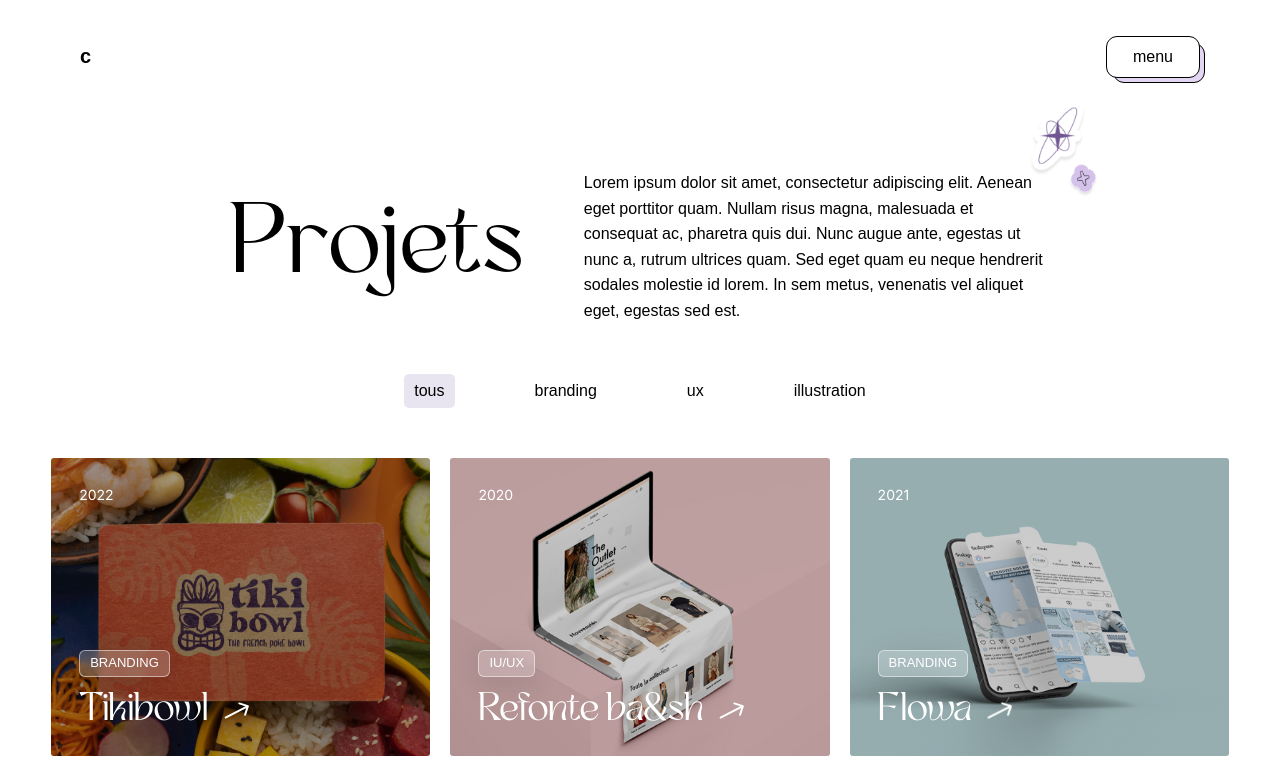
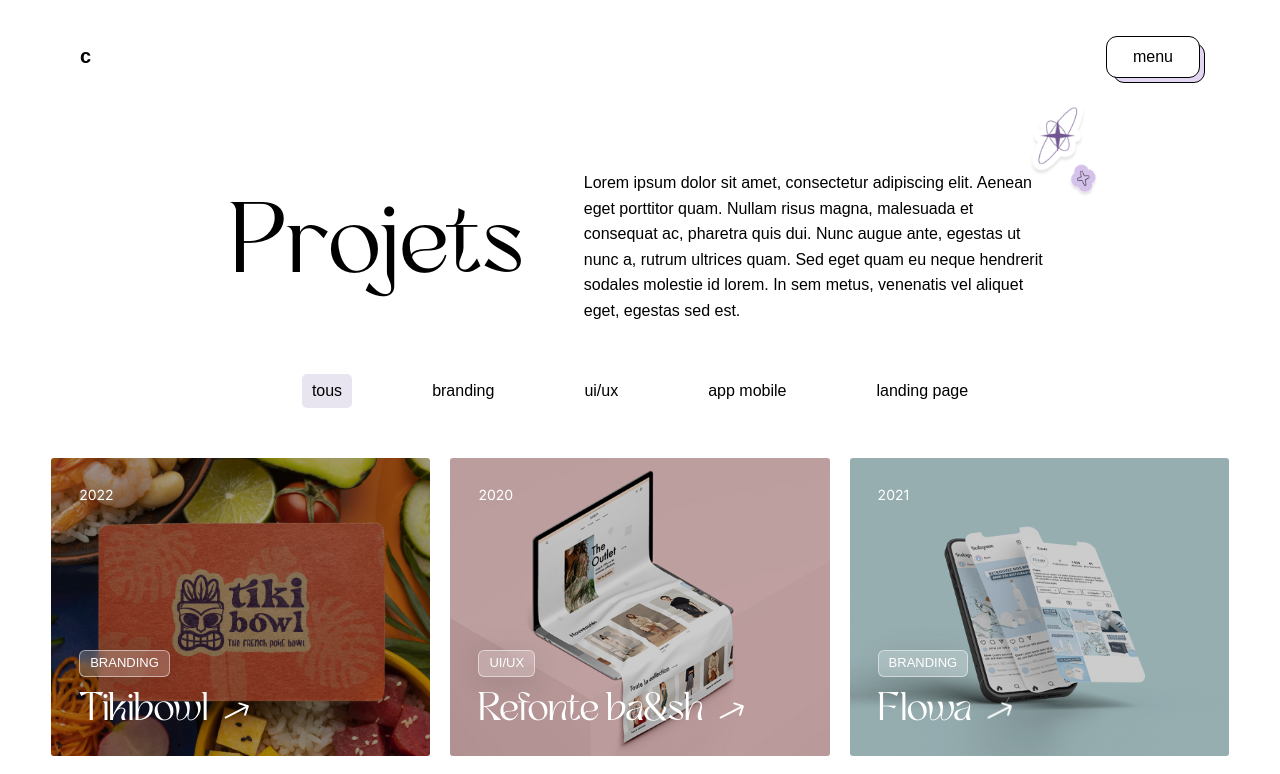
Before and after one commit to chavlt/react-portfolio-2023, a React (Create React App) app: page /projects in a window 1280 px wide. Shown: the top 774 px of the page. Built offline with nearby package versions, Linux system fonts and the light colour scheme.

Commit message:
project list : make filters working

```diff
--- a/src/components/ProjectItem.js
+++ b/src/components/ProjectItem.js
@@ -1,12 +1,11 @@
 import React from 'react';
-import PropTypes from 'prop-types';
 import '../styles/ProjectItem.scss'; // Assurez-vous d'importer le fichier CSS
 import arrow from '../assets/white-arrow.svg'
 
 
 const ProjectItem = ({ link, tags, image, year, title }) => {
   return (
-    <a className="projects-list__item project" href={link} data-tags={tags}>
+    <a className="projects-list__item project" href={link} data-tags={tags} data-title={title}>
       <div className="project__overlay"></div>
       <img className="project__image" src={image} alt={title}></img>
       <p className="project__year">{year}</p>
@@ -29,13 +28,4 @@
   );
 };
 
-ProjectItem.propTypes = {
-  link: PropTypes.string.isRequired,
-  tags: PropTypes.oneOfType([PropTypes.arrayOf(PropTypes.string), PropTypes.string]).isRequired,
-  image: PropTypes.string.isRequired,
-  year: PropTypes.string.isRequired,
-  title: PropTypes.string.isRequired,
-  arrow: PropTypes.string.isRequired,
-};
-
 export default ProjectItem
--- a/src/components/ProjectsList.js
+++ b/src/components/ProjectsList.js
@@ -1,52 +1,47 @@
 import '../styles/ProjectsList.scss'
 import { ProjectsInfos } from '../datas/ProjectsInfos'
-//import React, { useState } from 'react';
 import ProjectItem from '../components/ProjectItem'
+import React, { useState } from "react";
 
 
 
 // FILTERS
-let filters = [
-    {
-        "filter": "tous"
-    },
-    {
-        "filter": "branding"
-    },
-    {
-        "filter": "ux"
-    },
-    {
-        "filter": "illustration"
-    }
-]
-
-let filtersItems = document.querySelectorAll('.filters__item');
-
-filtersItems.forEach((filter) => {
-    filter.addEventListener('click', () => {
-        let activeFilter = document.querySelector('.filters__item.selected');
-        activeFilter.classList.remove('selected');
-        filter.classList.add('selected');
-    })
-})
+let filters = ["tous", "branding", "ui/ux", "illustration", "app mobile", "landing page"]
 
 
 function ProjectsList(){
-    //const [cat, setCat] = useState("tous");
+    const [selectedFilter, setSelectedFilter] = useState('tous');
+
+    // Fonction pour gérer le clic sur un filtre
+    const handleFilterClick = (filter) => {
+        setSelectedFilter(filter);
+    };
+
+    const getNombreProjetsPourFiltre = (filter) => {
+        if (filter === 'tous') {
+            return ProjectsInfos.length; // Le filtre "tous" montre tous les projets
+        }
+        return ProjectsInfos.filter((project) => project.tags.includes(filter)).length;
+    };
+
+    const filtresVisibles = filters.filter((filter) => getNombreProjetsPourFiltre(filter) > 0);
+
+
 
     return (
         <div className="projects-list">
             <div className="projects-list__filters filters">
-                { filters.map(({filter}, index) => (
-                    <div className={`filters__item ${filter === "tous" ? "selected" : ""}`} key={index} data-tag={filter}>
+                { filtresVisibles.map((filter, index) => (
+                    <div className={`filters__item ${filter === selectedFilter ? "selected" : ""}`} onClick={() => handleFilterClick(filter)} key={index} data-tag={filter}>
                         <p className="filters__text">{filter}</p>
                     </div>
                 ))}
             </div>
 
             <div className="projects-list__items projects-list">
-                    {ProjectsInfos.map((project, index) =>(
+                    {ProjectsInfos
+                        .filter(project => selectedFilter === 'tous' || project.tags.includes(selectedFilter))
+                        .map((project, index) =>(
                             <ProjectItem
                                 key={index}
                                 link={project.link}
--- a/src/datas/ProjectsInfos.js
+++ b/src/datas/ProjectsInfos.js
@@ -18,7 +18,7 @@
         link : "test"
     },
     {
-        tags : "IU/UX",
+        tags : "ui/ux",
         title : "Refonte ba&sh",
         year : "2020",
         description : "Fusce venenatis bibendum sagittis. Aenean fermentum porttitor fermentum. Vestibulum ante ipsum primis in faucibus orci luctus et ultrices posuere cubilia curae; Mauris ultricies, metus sit amet ornare.",
@@ -26,7 +26,7 @@
         link : "test"
     },
     {
-        tags : "Branding",
+        tags : "branding",
         title : "Flowa",
         year : "2021",
         description : "Fusce venenatis bibendum sagittis. Aenean fermentum porttitor fermentum. Vestibulum ante ipsum primis in faucibus orci luctus et ultrices posuere cubilia curae; Mauris ultricies, metus sit amet ornare.",
@@ -34,7 +34,7 @@
         link : "test"
     },
     {
-        tags : "UI/UX",
+        tags : "ui/ux",
         title : "Dynawatch",
         year : "2020",
         description : "Fusce venenatis bibendum sagittis. Aenean fermentum porttitor fermentum. Vestibulum ante ipsum primis in faucibus orci luctus et ultrices posuere cubilia curae; Mauris ultricies, metus sit amet ornare.",
@@ -42,7 +42,7 @@
         link : "test"
     },
     {
-        tags : "Branding",
+        tags : "branding",
         title : "Création de logo",
         year : "2019",
         description : "Fusce venenatis bibendum sagittis. Aenean fermentum porttitor fermentum. Vestibulum ante ipsum primis in faucibus orci luctus et ultrices posuere cubilia curae; Mauris ultricies, metus sit amet ornare.",
@@ -50,7 +50,7 @@
         link : "test"
     },
     {
-        tags : ["UI/UX","Branding"],
+        tags : ["ui/ux","branding"],
         title : "Refonte du marché de Noël de Colmar",
         year : "2021",
         description : "Fusce venenatis bibendum sagittis. Aenean fermentum porttitor fermentum. Vestibulum ante ipsum primis in faucibus orci luctus et ultrices posuere cubilia curae; Mauris ultricies, metus sit amet ornare.",
@@ -58,7 +58,7 @@
         link : "test"
     },
     {
-        tags : ["App mobile","Landing page"],
+        tags : ["app mobile","landing page"],
         title : "MoveN'Meet",
         year : "2018",
         description : "Fusce venenatis bibendum sagittis. Aenean fermentum porttitor fermentum. Vestibulum ante ipsum primis in faucibus orci luctus et ultrices posuere cubilia curae; Mauris ultricies, metus sit amet ornare.",
@@ -66,7 +66,7 @@
         link : "test"
     },
     {
-        tags : "App mobile",
+        tags : "app mobile",
         title : "Des secrets enfouis sous Paris",
         year : "2018",
         description : "Fusce venenatis bibendum sagittis. Aenean fermentum porttitor fermentum. Vestibulum ante ipsum primis in faucibus orci luctus et ultrices posuere cubilia curae; Mauris ultricies, metus sit amet ornare.",
--- a/src/styles/ProjectsList.scss
+++ b/src/styles/ProjectsList.scss
@@ -4,13 +4,20 @@
         flex-direction: row;
         align-items: center;
         justify-content: center;
-        gap: 70px;
+        flex-wrap: wrap;
+        gap: 20px 30px;
         margin: 30px auto;
+        padding: 0 24px;
+
+        @media(min-width: 768px){
+            gap: 20px 70px;
+        }
 
         &__item{
             border-radius: 5px;
             padding: 8px 10px;
             cursor: pointer;
+            text-transform: lowercase;
 
             &.selected{background: #E9E5F0;}
         }
--- a/src/styles/ShortProjectsList.scss
+++ b/src/styles/ShortProjectsList.scss
@@ -43,7 +43,7 @@
         font-family: "Deglion", sans-serif;
         color: #6D588E;
         font-size: 40px;
-        padding: 22px 28px;
+        padding: 25px 28px;
         cursor: pointer;
         aspect-ratio: 4/3;
         text-decoration: none;
```
Lines whose indentation alone changed are shown as unchanged.
